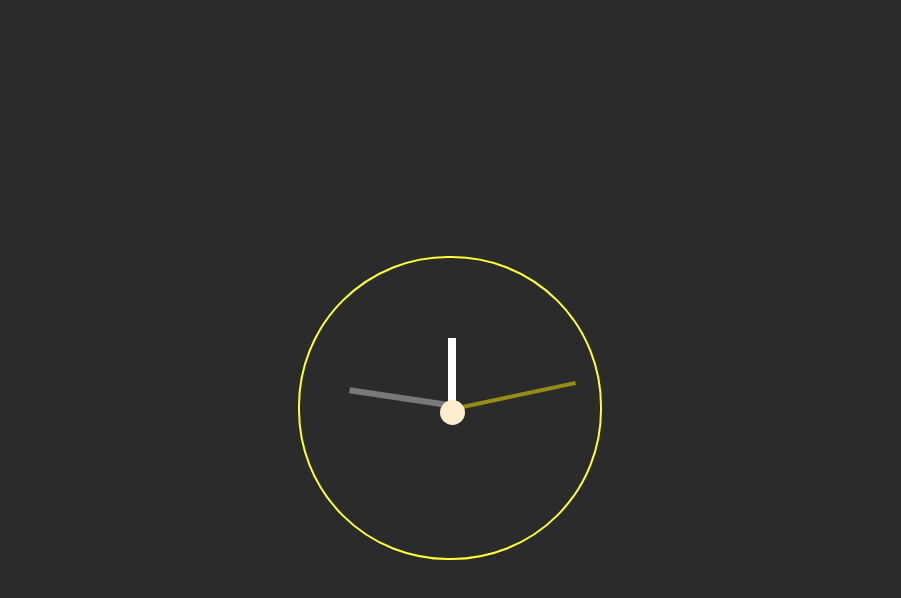
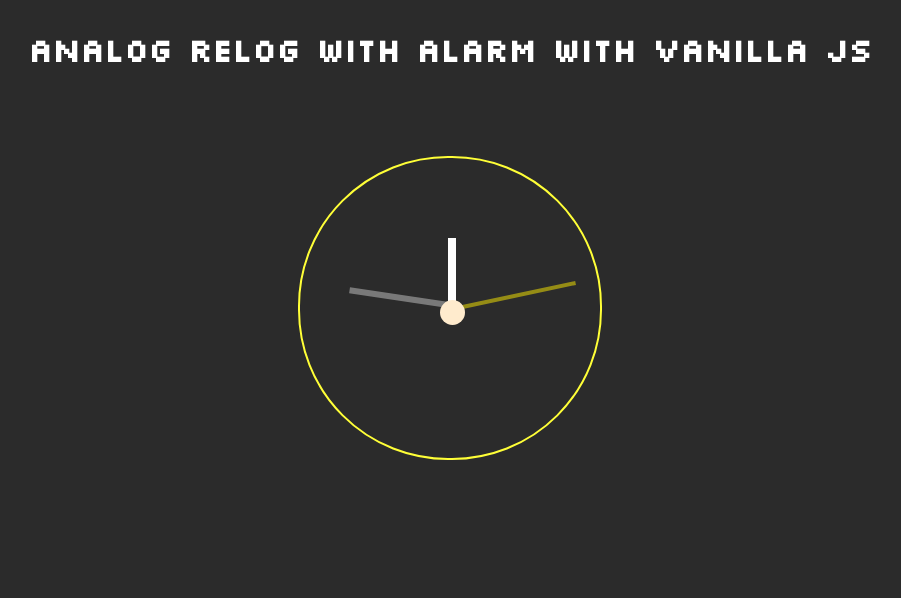
Before and after one commit to CristobalNyram/analog_relog, a plain HTML site: page index.html in a window 1280 px wide. Shown: the whole page, without its empty margins (190-1091 px from the left). Drawn offline with Linux system fonts and the light colour scheme.

Commit message:
I have added details

```diff
--- a/assets/css/style.css
+++ b/assets/css/style.css
@@ -1,11 +1,39 @@
+@import url('https://fonts.googleapis.com/css2?family=Silkscreen&display=swap');
+@import url('https://fonts.googleapis.com/css2?family=Source+Sans+Pro:ital,wght@0,400;0,600;1,300;1,400;1,600&display=swap');
+/*
+font-family: 'Silkscreen', cursive;
+font-family: 'Source Sans Pro', sans-serif;
+
+*/
+
 body{
+    height: 100vh;
+    background-color: rgb(43, 43, 43);
+}
 
+
+
+
+/*
+main title start
+*/
+.main-title
+{
+    color: white;
+    display: flex;
+    justify-content: center;
+    margin-bottom: 4rem;
+    font-family: 'Silkscreen', cursive;
+
+}
+
+/* main title end */
+
+.content-clock
+{
     display: flex;
     justify-content: center;
     align-items: center;
-
-    height: 100vh;
-    background-color: rgb(43, 43, 43);
 }
 
 .clock
--- a/index.html
+++ b/index.html
@@ -6,10 +6,15 @@
     <meta name="viewport" content="width=device-width, initial-scale=1.0">
     <title>Analog clock with alarm</title>
     <link rel="stylesheet" href="./assets/css/style.css">
+    <link rel="icon" type="image/png" href="./assets/images/clock_icon-icons.com_54407.png" />
+
 </head>
 <body>
-
-   <div class="clock">
+    <div class="main-title" title="This analog relog and you can set an alarm">
+        <h1>Analog relog with alarm with vanilla JS </h1>
+    </div>
+    <div class="content-clock">
+        <div class="clock">
             <div id="seconds-hand">
 
             </div>
@@ -24,6 +29,11 @@
             </div>
 
    </div>
+    </div>
+   <div class="options">
+
+   </div>
+
 
 
    <script src="./assets/js/app.js"></script>
```
Also changed, not shown: assets/images/clock_icon-icons.com_54407.png (added).
